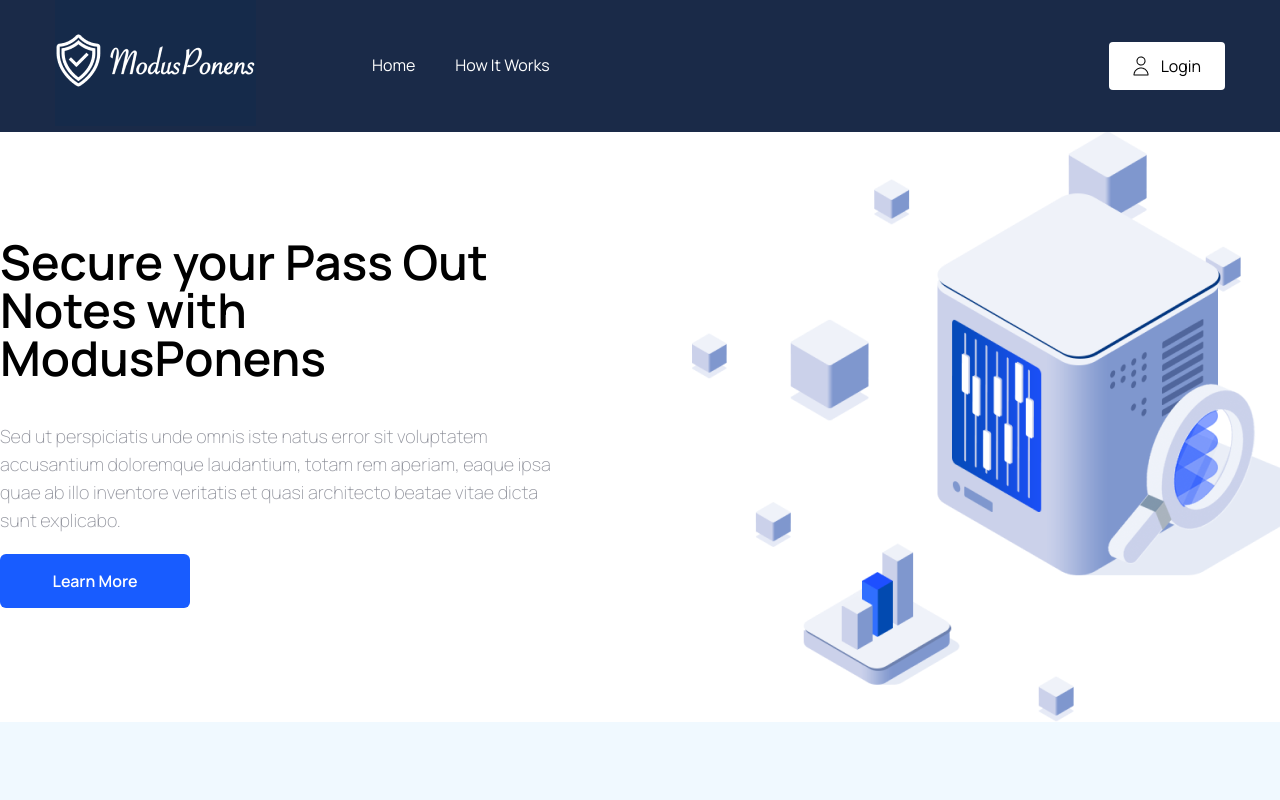
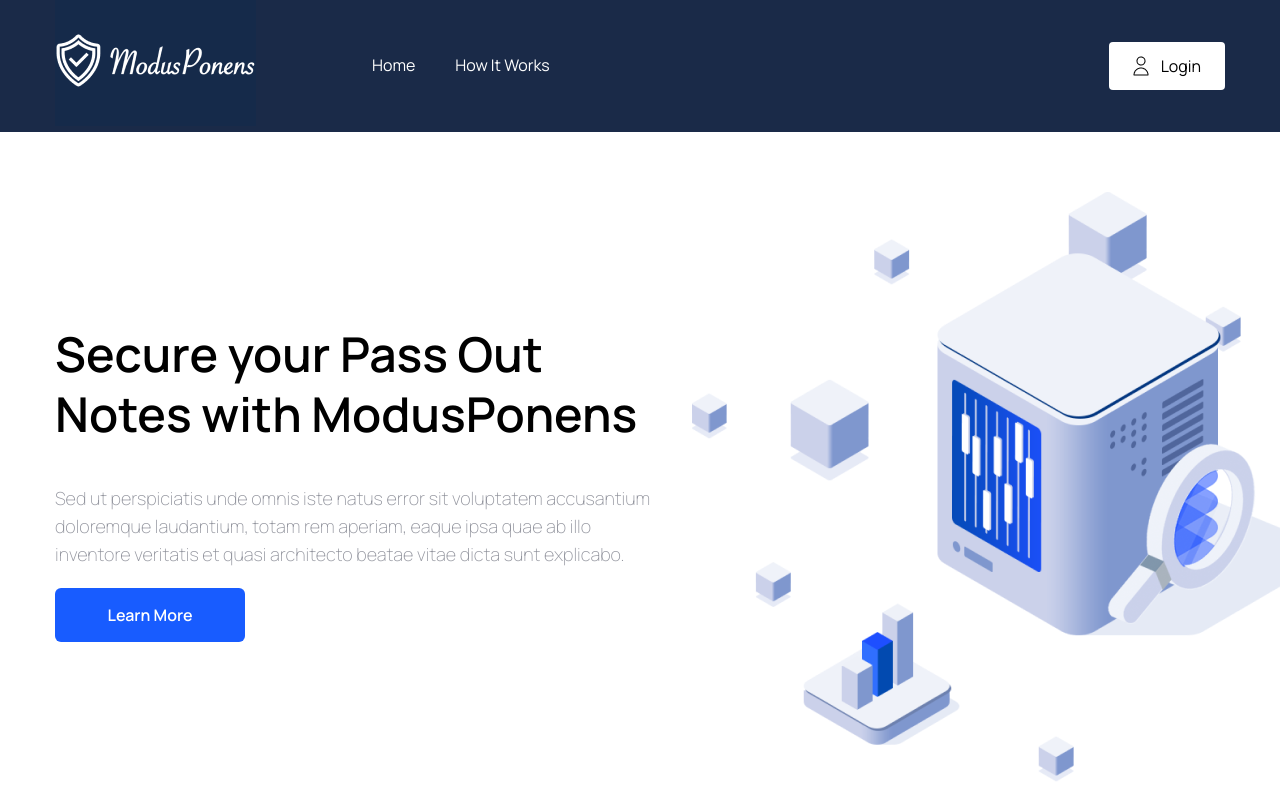
Before and after one commit to VMP-SG/PSACodeSprint2022, a Next.js app in the folder modus-ponens/: page /home in a window 1280 px wide. Shown: the top 800 px of the page. Built offline with nearby package versions, Linux system fonts and the light colour scheme; no server answers.

Commit message:
Update HeroSection.js

```diff
--- a/modus-ponens/components/Home/HeroSection.js
+++ b/modus-ponens/components/Home/HeroSection.js
@@ -4,8 +4,8 @@
 
 const LeftChild = () => {
   return (
-    <div className="pr-16">
-      <div className="font-semibold text-5xl pb-5">
+    <div className="pr">
+      <div className="font-semibold text-5xl pb-5 leading-[60px]">
         Secure your Pass Out Notes with ModusPonens
       </div>
       <div className="font-thin text-lg text-grey-main my-5">
@@ -33,7 +33,7 @@
 export default function HeroSection() {
   return (
     <div className="flex justify-center">
-      <div className="w-[1280px]">
+      <div className="w-[1280px] pl-[55px] my-[60px]">
         <MaxRow leftChild={<LeftChild />} rightChild={<RightChild />} />
       </div>
     </div>
```
